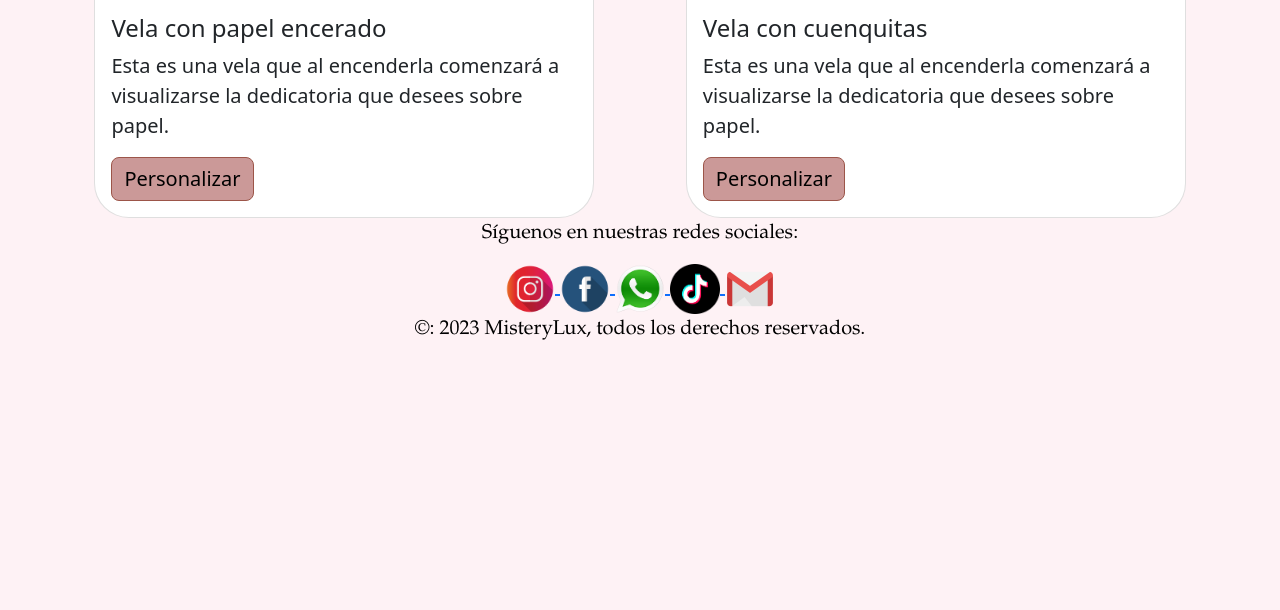
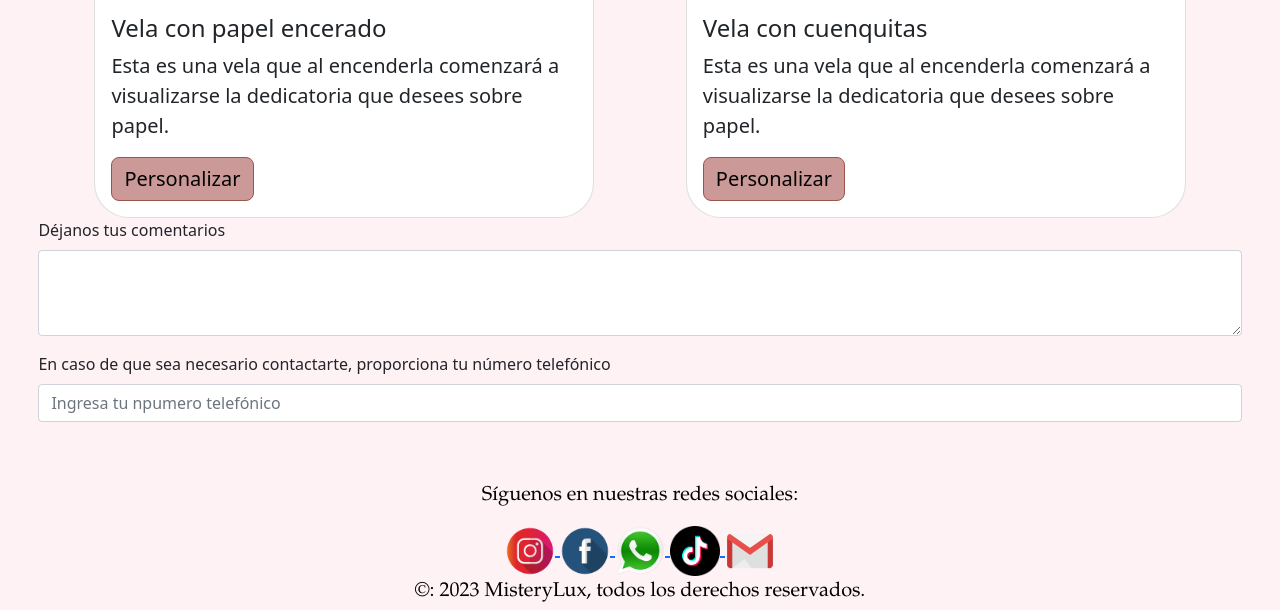
Before and after one commit to NelliYunuen/NelliYunuen.github.io, a plain HTML site: page index.html in a window 1280 px wide. Shown: the part 895-1505 px from the top of the page. Before the commit the page ends 1239 px from the top, so only its background shows below. Drawn offline with nearby package versions, Linux system fonts and the light colour scheme.

Commit message:
Update index.html

```diff
--- a/index.html
+++ b/index.html
@@ -156,6 +156,15 @@
                 </div>
              </div>
         </div>
+	<div class="mb-3">
+	  <label for="exampleFormControlTextarea1" class="form-label">Déjanos tus comentarios</label>
+	  <textarea class="form-control" id="exampleFormControlTextarea1" rows="3"></textarea>
+	</div>
+	<div class="mb-3">
+	  <label for="exampleFormControlInput1" class="form-label">En caso de que sea necesario contactarte, proporciona tu número telefónico</label>
+	  <input type="text" class="form-control" id="exampleFormControlInput1" placeholder="Ingresa tu npumero telefónico">
+	</div>
+
     </div>
     <!-- Pie de página con direcciones propias para las imágenes -->
 	<footer id="contacto">
```
